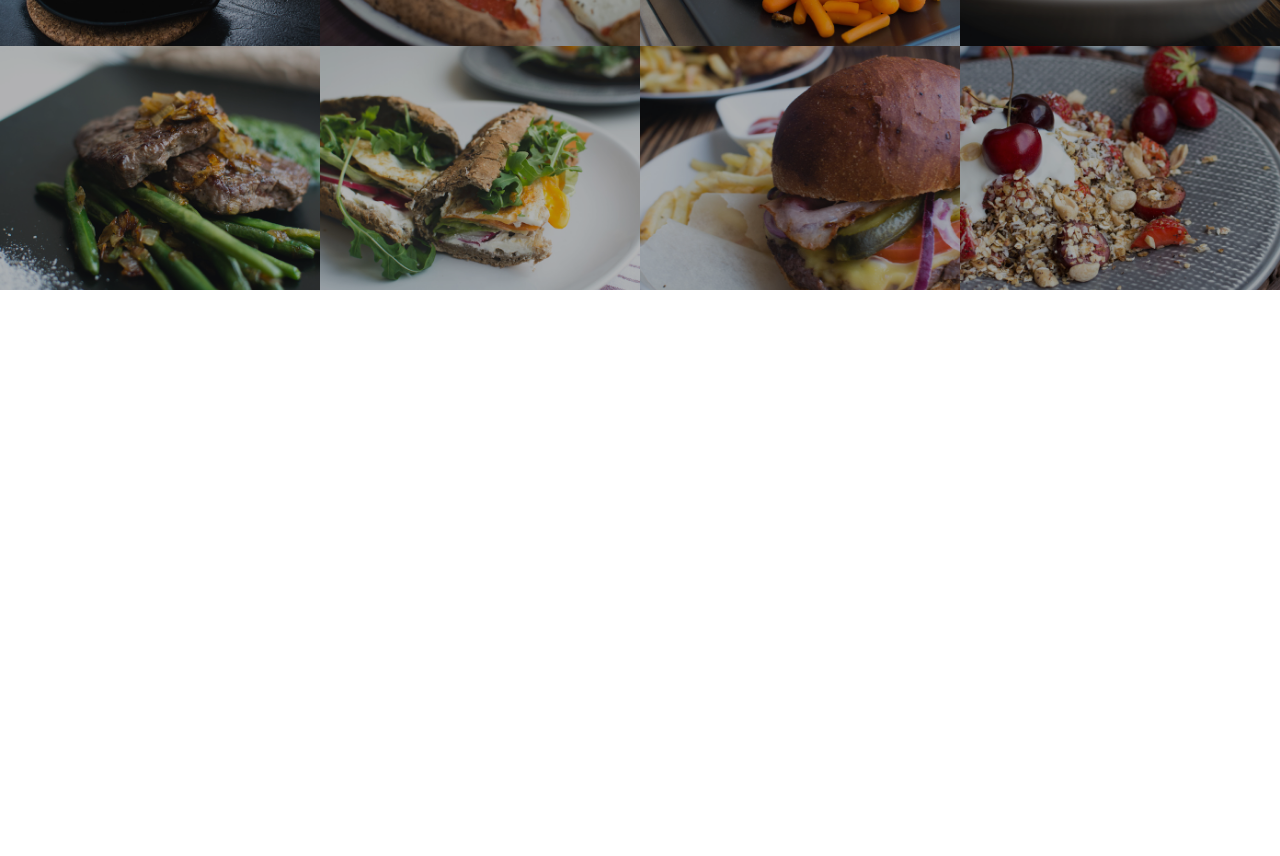
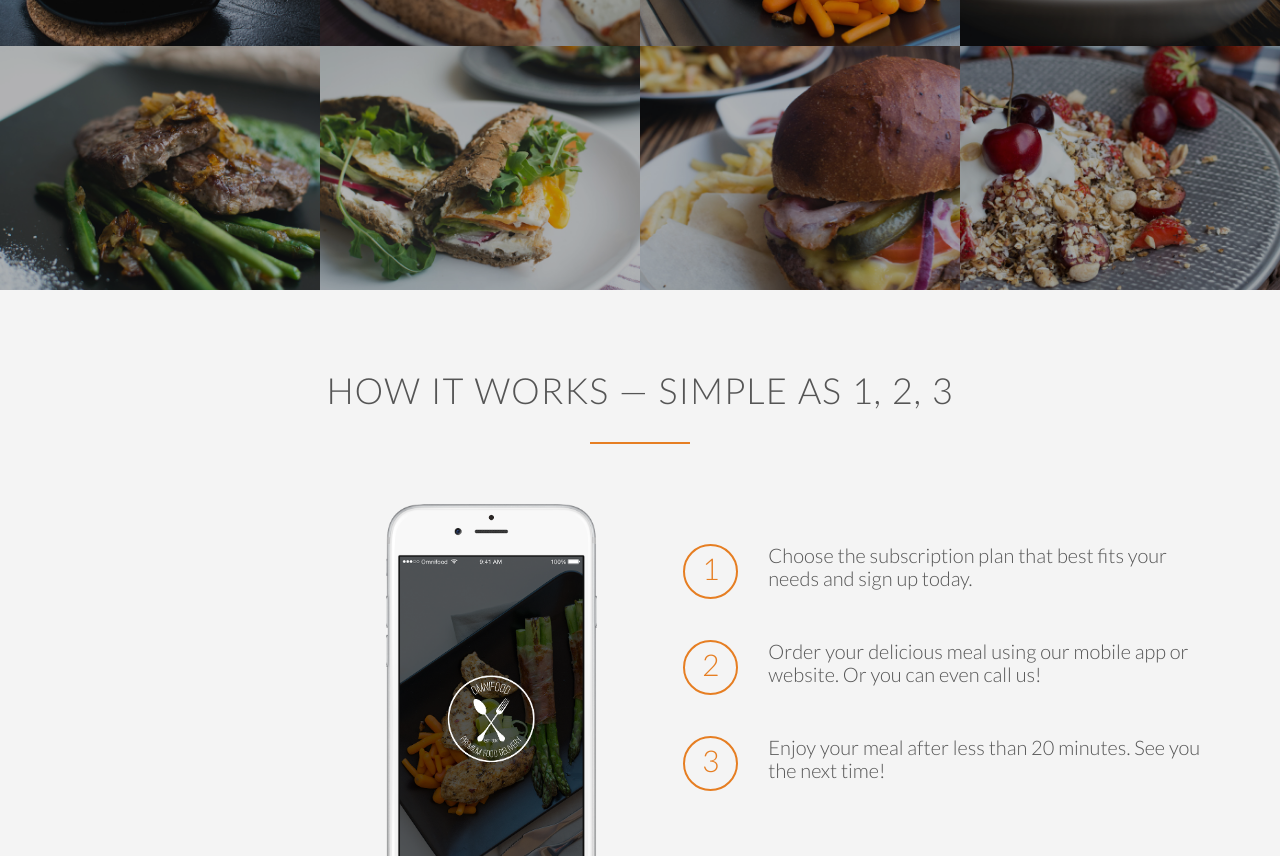
Before and after one commit to marcin-bojar/Omnifood-webpage, a plain HTML site: page index.html in a window 1280 px wide. Shown: the part 1708-2564 px from the top of the page. Before the commit the page ends 1998 px from the top, so only its background shows below. Drawn offline with Linux system fonts and the light colour scheme; files whose address does not match are found by name.

Commit message:
Section 3 added

```diff
--- a/index.html
+++ b/index.html
@@ -72,7 +72,7 @@
         </section>
 
         <section class="section-meals">
-            <ul class="meals-showcase">
+            <ul class="meals-showcase clearfix">
                 <li>
                     <figure class="meal-photo">
                         <img src="resources/img/1.jpg" alt="Korean bibimbap with egg and vegetables">
@@ -94,7 +94,7 @@
                     </figure>
                 </li>
             </ul>
-            <ul class="meals-showcase">
+            <ul class="meals-showcase clearfix">
                 <li>
                     <figure class="meal-photo">
                         <img src="resources/img/5.jpg" alt="Paleo beef steak with vegetables">
@@ -118,6 +118,35 @@
             </ul>
         </section>
 
+        <section class="section-steps">
+            <div class="row">
+                <h2>How it works &mdash; Simple as 1, 2, 3</h2>
+            </div>
+            <div class="row">
+                <div class="col span-1-of-2 steps-box">
+                    <img src="resources/img/app-iPhone.png" alt="Omnifood on iPhone" class="app-screen">
+                </div>
+                <div class="col span-1-of-2 steps-box">
+                    <div class="works-step">
+                        <div>1</div>
+                        <p>Choose the subscription plan that best fits your needs and sign up today.</p>
+                    </div>
+                    <div class="works-step">
+                        <div>2</div>
+                        <p>Order your delicious meal using our mobile app or website. Or you can even call us!</p>
+                    </div>
+                    <div class="works-step">
+                        <div>3</div>
+                        <p>Enjoy your meal after less than 20 minutes. See you the next time!</p>
+                    </div>
+
+                    <a href="#" class="btn-app"><img src="resources/img/download-app.svg" alt="App Store Button"></a>
+                    <a href="#" class="btn-app"><img src="resources/img/download-app-android.png" alt="Play Store Button"></a>
+                </div>
+            </div>
+
+        </section>
+
 
 
     </body>
--- a/resources/css/style.css
+++ b/resources/css/style.css
@@ -15,6 +15,15 @@ html {
     font-size: 20px;
     font-weight: 300;
     text-rendering: optimizeLegibility;
+}
+
+.clearfix {zoom: 1}
+.clearfix:after {
+    content: ".";
+    clear: both;
+    display: block;
+    height: 0;
+    visibility: hidden;
 }
 
 /*---------------------------*/
@@ -165,7 +174,6 @@ header {
     top: 50%;
     left: 50%;
     transform: translate(-50%, -50%);
-
 }
 
 .logo {
@@ -251,3 +259,57 @@ header {
     opacity: 1;
     transform: scale(1.03);
 }
+
+
+/*---------------------------*/
+/* HOW IT WORKS */
+/*---------------------------*/
+
+.section-steps {
+    background-color: #f4f4f4;
+}
+
+.steps-box:first-child {
+    text-align: right;
+    padding-right: 3%;
+    margin-top: 30px;
+}
+
+.steps-box:last-child {
+    padding-left: 3%;
+    margin-top: 70px;
+
+}
+
+.app-screen {
+    width: 40%;
+}
+
+.works-step {
+    margin-bottom: 50px;
+}
+
+.works-step:last-of-type {
+    margin-bottom: 80px;
+}
+
+.works-step div {
+    color: #e67e22;
+    font-size: 150%;
+    border: 2px solid #e67e22;
+    display: inline-block;
+    border-radius: 50%;
+    height: 55px;
+    width: 55px;
+    text-align: center;
+    padding: 5px;
+    float: left;
+    margin-right: 30px;
+}
+
+.btn-app img {
+    height: 50px;
+    width: auto;
+    margin-right: 15px;
+
+}
```
